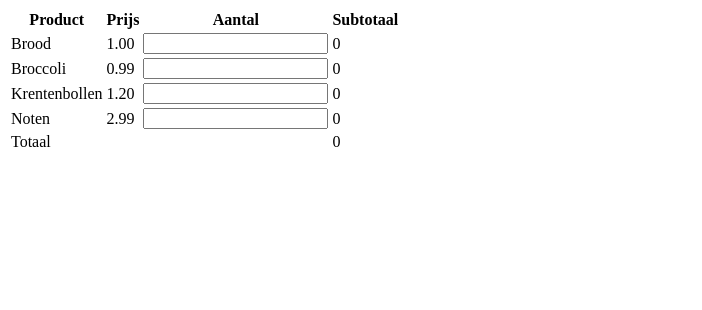
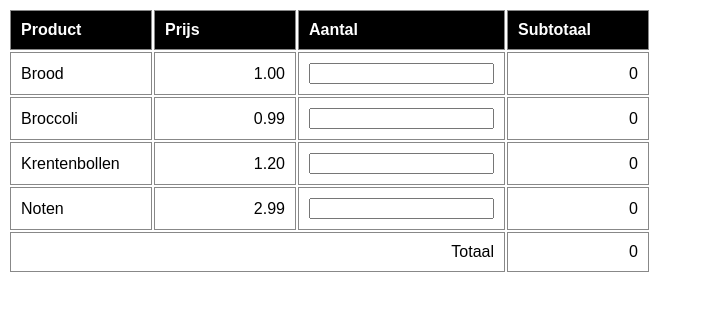
Before and after one commit to SnowNymrah/Boodschappenlijst, a plain HTML site: page index.html in a window 1280 px wide. Shown: the whole page, without its empty margins (0-702 px from the left). Drawn offline with Linux system fonts and the light colour scheme.

Commit message:
finished

```diff
--- a/index.html
+++ b/index.html
@@ -8,7 +8,7 @@
     <link rel="stylesheet" href="style.css">
 </head>
 <body>
-    <table>
+    <table class="table">
         <tr>
             <th>Product</th>
             <th>Prijs</th>
@@ -17,31 +17,31 @@
         </tr>
         <tr>
             <td>Brood</td>
-            <td>1.00</td>
+            <td class="cost">1.00</td>
             <td><input type="number" step="1" class="productQuantity"></td>
-            <td class="productTotalCost">0</td>
+            <td class="productTotalCost" >0</td>
         </tr>
         <tr>
             <td>Broccoli</td>
-            <td>0.99</td>
+            <td class="cost">0.99</td>
             <td><input type="number" step="1" class="productQuantity"></td>
-            <td class="productTotalCost">0</td>
+            <td class="productTotalCost" >0</td>
         </tr>
         <tr>
             <td>Krentenbollen</td>
-            <td>1.20</td>
+            <td class="cost">1.20</td>
             <td><input type="number" step="1" class="productQuantity"></td>
-            <td class="productTotalCost">0</td>
+            <td class="productTotalCost" >0</td>
         </tr>
         <tr>
             <td>Noten</td>
-            <td>2.99</td>
+            <td class="cost">2.99</td>
             <td><input type="number" step="1" class="productQuantity"></td>
-            <td class="productTotalCost">0</td>
+            <td class="productTotalCost" >0</td>
         </tr>
         <tr>
-            <td colspan="3">Totaal</td>
-            <td class="productTotalCost">0</td>
+            <td colspan="3" id="totalCost">Totaal</td>
+            <td class="productTotalCost" >0</td>
         </tr>
     </table>
 
--- a/style.css
+++ b/style.css
@@ -0,0 +1,26 @@
+.table  {
+    font-family: sans-serif;
+}
+th  {
+    text-align: left;
+    border-collapse: collapse;
+    border: 1px solid #888;
+    padding: 10px;
+    color: white;
+    background-color: black;
+    width: 120px
+}
+td  {
+    border-collapse: collapse;
+    border: 1px solid #888;
+    padding: 10px;
+}
+.productTotalCost  {
+    text-align: right;
+}
+#totalCost  {
+    text-align: right;
+}
+.cost  {
+    text-align: right;
+}
```
